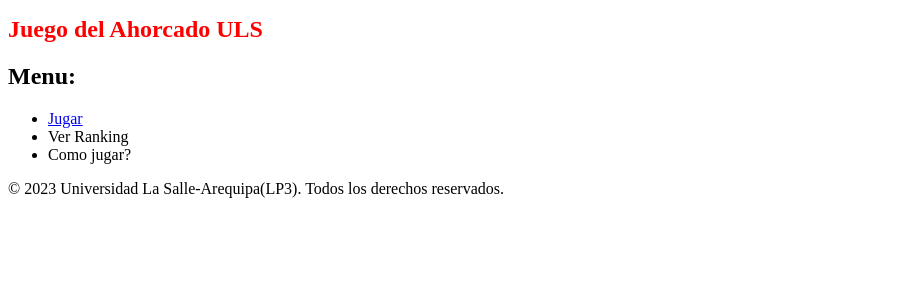
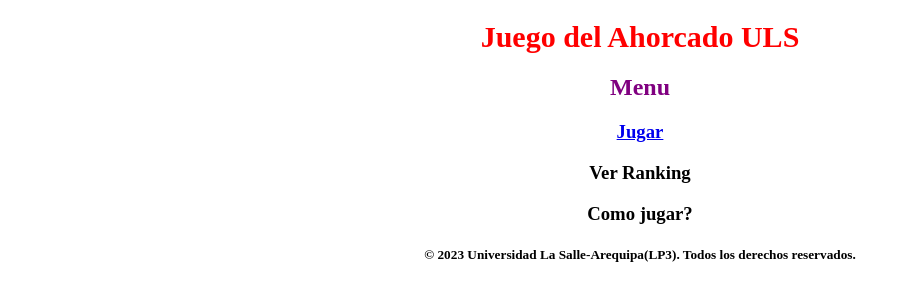
Before and after one commit to CharlsMikhail/JuegoAhorcadoULS-2023, a plain HTML site: page ahorcado23uls.html in a window 1280 px wide. Shown: the whole page, without its empty margins (0-911 px from the left). Drawn offline with Linux system fonts and the light colour scheme.

Commit message:
menu basico

```diff
--- a/ahorcado23uls.html
+++ b/ahorcado23uls.html
@@ -14,16 +14,16 @@
     <body>
         <h1>Juego del Ahorcado ULS</h1>
 
-        <h2>Menu: </h2>
+        <h2>Menu</h2>
 
-        <ul>
-            <li><a href="https://www.juegos.com/juego/el-juego-del-ahorcado" target="_blank">Jugar</a></li>
-            <li>Ver Ranking</li>
-            <li>Como jugar?</li>
-        </ul>
+        <h3>
+            <p><a href="https://www.juegos.com/juego/el-juego-del-ahorcado" target="_blank">Jugar</a></p>
+            <p>Ver Ranking</p>
+            <p>Como jugar?</p>
+        </h3>
 
         <footer>
-            <p>&copy; 2023 Universidad La Salle-Arequipa(LP3). Todos los derechos reservados.</p>
+            <h5>&copy; 2023 Universidad La Salle-Arequipa(LP3). Todos los derechos reservados.</h5>
         </footer>
 
     </body>
--- a/css/ahorcado23uls.css
+++ b/css/ahorcado23uls.css
@@ -1,5 +1,25 @@
 h1 {
     color: red;
+    font-size: 30px;
+    font-family: "Times New Roman", serif;
+    text-align: center;
+}
+
+h2 {
+    text-align: center;
+    color: purple;
     font-size: 24px;
     font-family: "Times New Roman", serif;
+    text-align: center;
 }
+
+h3 {
+    text-align: center;
+}
+
+p {
+    text-align: center;
+}
+h5 {
+    text-align: center;
+}
```
